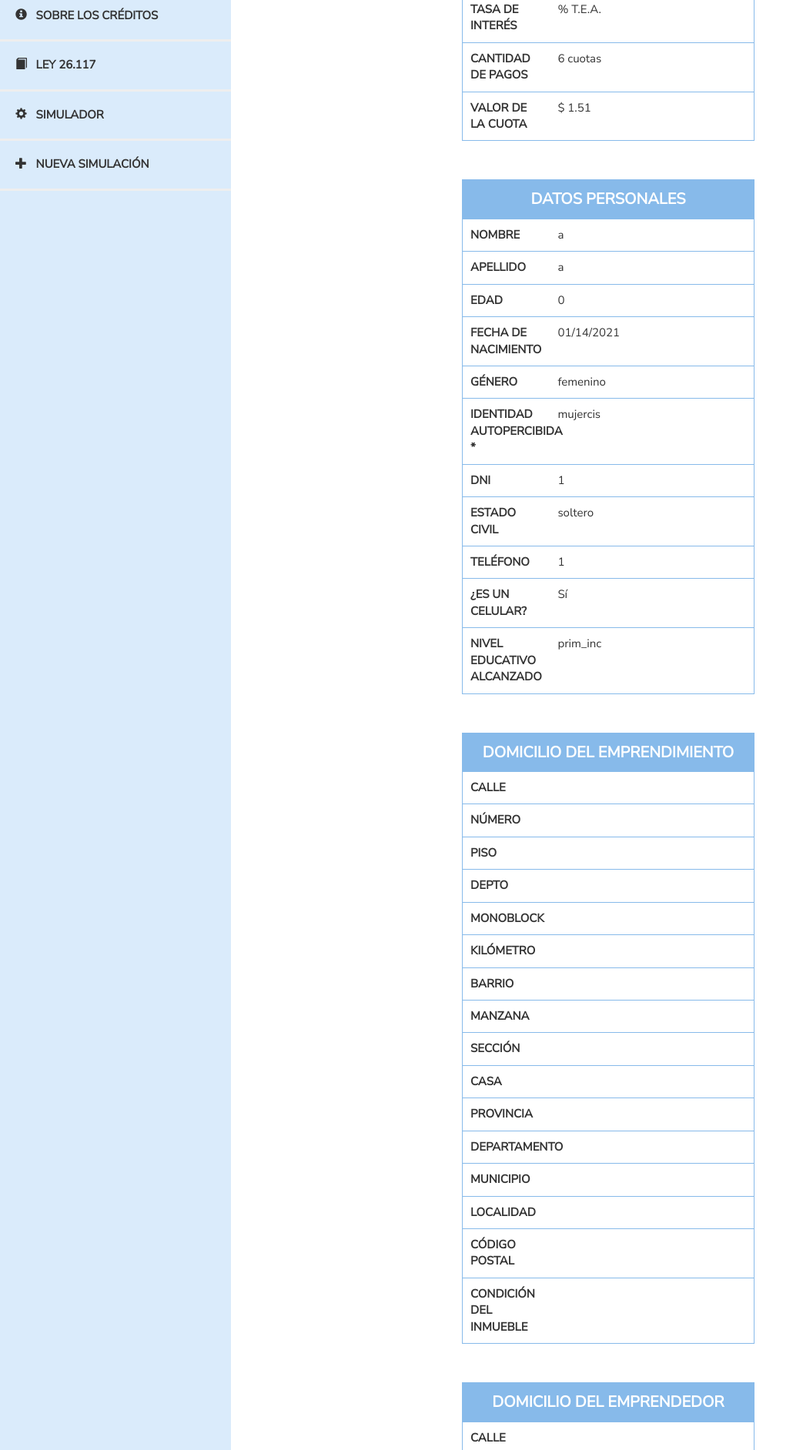
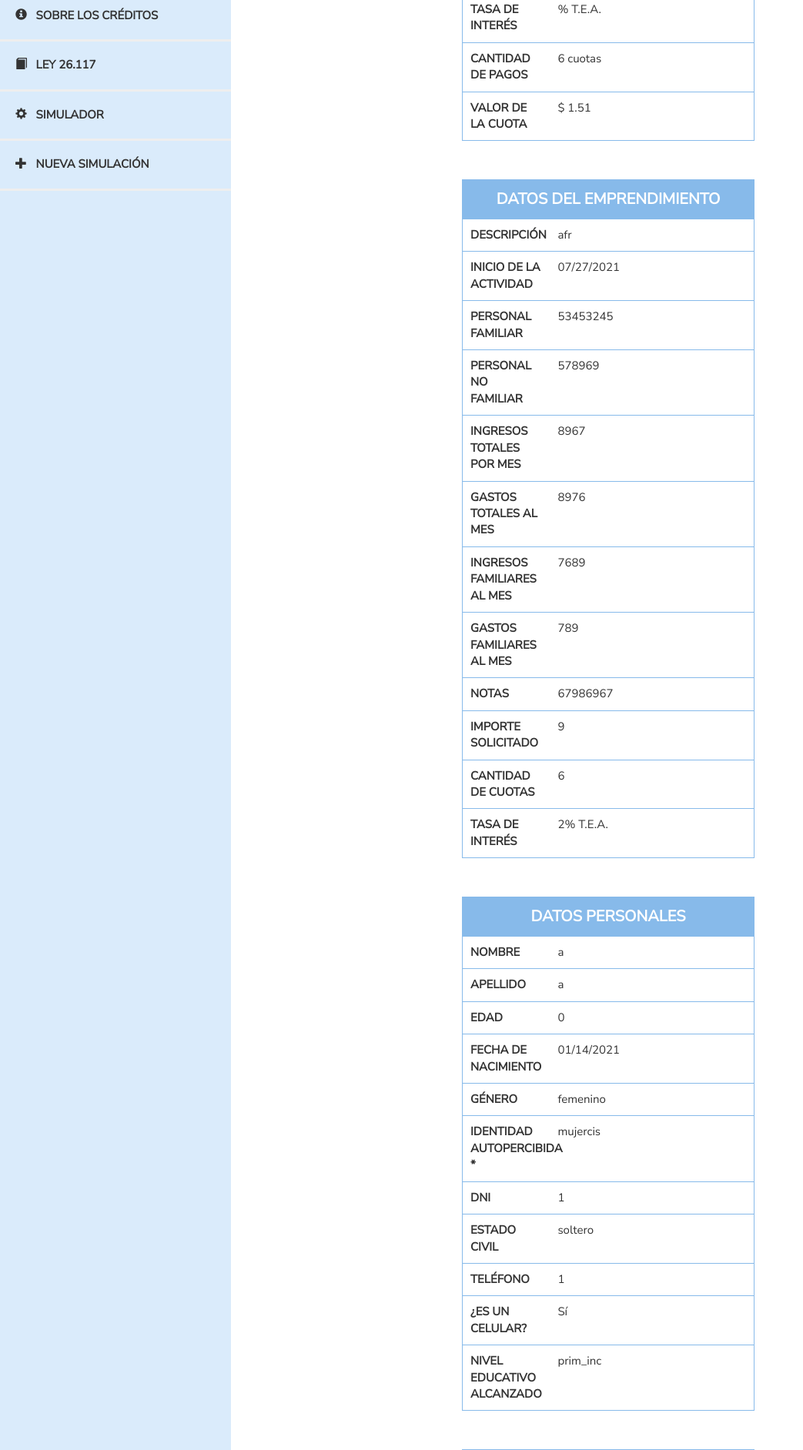
Before and after one commit to autusgo/prestar2, a Django app: page /solicitudes/6/ in a window 1280 px wide. Shown: the part 427-2311 px from the top of the page at 77% size, without its empty margins (0-1043 px from the left). Run offline with Django 3.2, Linux system fonts and the light colour scheme; data comes from the database, SQL or seed files in the repository; both versions use the stored data as it was after the commit; some libraries are stand-ins or nearby versions.

Commit message:
chequea emprendimiento > 6 meses

```diff
--- a/PrestAr/accounts/templates/accounts/register.html
+++ b/PrestAr/accounts/templates/accounts/register.html
@@ -44,7 +44,7 @@
 						<div class="grid-item texto">APELLIDOS</div>
 						<div class="grid-item">{{form.apellido}}</div>
 						<div class="grid-item texto">FECHA DE NACIMIENTO</div>
-						<div class="grid-item"><input type="date" {{form.fec_nac}} </div>
+						<div class="grid-item">{{form.fec_nac}} </div>
 						<div class="grid-item texto">GÉNERO</div>
 						<div class="grid-item">{{form.genero}}</div>
 						<div class="grid-item texto">IDENTIDAD AUTOPERCIBIDA *</div>
@@ -95,7 +95,7 @@
 						<div class="grid-item">{{form1.localidad}}</div>
 						<div class="grid-item texto">CÓDIGO POSTAL</div>
 						<div class="grid-item">{{form1.cod_postal}}</div>
-						<div class="grid-item texto">CONDICIÓN DE LA VIVIENDA</div>
+						<div class="grid-item texto">CONDICIÓN DEL INMUEBLE</div>
 						<div class="grid-item">{{form1.condicion	}}</div>
 
 					</div>
--- a/PrestAr/prestamos/models.py
+++ b/PrestAr/prestamos/models.py
@@ -163,7 +163,7 @@ class Solicitud(models.Model):
     domicilio_viv = models.ForeignKey(
         Domicilio, on_delete=models.CASCADE, related_name='domicilioviv', null=True)
     domicilio_emp = models.ForeignKey(
-        Domicilio, on_delete=models.CASCADE, related_name='domicilioemp')
+        Domicilio, on_delete=models.CASCADE, related_name='domicilioemp', null=True)
     datos_contacto = models.IntegerField(blank=True)
     personal_familiar = models.IntegerField()
     personal_nofamiliar = models.IntegerField()
@@ -199,6 +199,14 @@ class Solicitud(models.Model):
                               (1-(1+(interes/12))**(-self.cant_cuotas)), 2)
         return round(calculo_cuota, 2)
 
+    def minimo(self):
+        minimo = float((date.today() - self.inicio_actividad).days / 365.25)
+        if minimo > 0.5:
+            minimo = True
+        else:
+            minimo = False
+        return minimo
+
     def save(self, *args, **kwargs):
         # Toma el resultado de la función y lo guarda en el modelo
         self.cuota_final = self.calculo_cuota()
--- a/PrestAr/prestamos/templates/solicitudes/solicitud_detail.html
+++ b/PrestAr/prestamos/templates/solicitudes/solicitud_detail.html
@@ -23,6 +23,34 @@
           <div class="grid-item">{{ solicitud.cant_cuotas }} cuotas</div>
           <div class="grid-item texto">VALOR DE LA CUOTA</div>
           <div class="grid-item">$ {{ solicitud.calculo_cuota }}</div>
+			</div>
+
+      <div class="caja">
+        <div class="grid-item titulo">DATOS DEL EMPRENDIMIENTO</div>
+          <div class="grid-item texto">DESCRIPCIÓN</div>
+          <div class="grid-item">{{ solicitud.descripcion_emp }}</div>
+          <div class="grid-item texto">INICIO DE LA ACTIVIDAD</div>
+          <div class="grid-item">{{ solicitud.inicio_actividad|date:"SHORT_DATE_FORMAT" }}</div>
+          <div class="grid-item texto">PERSONAL FAMILIAR</div>
+          <div class="grid-item">{{ solicitud.personal_familiar}}</div>
+          <div class="grid-item texto">PERSONAL NO FAMILIAR</div>
+          <div class="grid-item">{{ solicitud.personal_nofamiliar }}</div>
+          <div class="grid-item texto">INGRESOS TOTALES POR MES</div>
+          <div class="grid-item">{{ solicitud.ingreso_emp_mes }}</div>
+          <div class="grid-item texto">GASTOS TOTALES AL MES</div>
+          <div class="grid-item">{{ solicitud.gastos_emp }}</div>
+          <div class="grid-item texto">INGRESOS FAMILIARES AL MES</div>
+          <div class="grid-item">{{ solicitud.ingresos_familiares_mes }}</div>
+          <div class="grid-item texto">GASTOS FAMILIARES AL MES</div>
+          <div class="grid-item">{{ solicitud.gastos_familiares_mes }}</div>
+          <div class="grid-item texto">NOTAS</div>
+          <div class="grid-item">{{ solicitud.notas }}</div>
+          <div class="grid-item texto">IMPORTE SOLICITADO</div>
+          <div class="grid-item">{{ solicitud.importe_solicitado }}</div>
+          <div class="grid-item texto">CANTIDAD DE CUOTAS</div>
+          <div class="grid-item">{{ solicitud.cant_cuotas }}</div>
+          <div class="grid-item texto">TASA DE INTERÉS</div>
+          <div class="grid-item">{{ solicitud.tasa_anual }}% T.E.A.</div>
 			</div>
 
       <div class="caja">
@@ -54,7 +82,7 @@
       </div>
 
       <div class="caja">
-        <div class="grid-item titulo">DOMICILIO DEL EMPRENDIMIENTO</div>
+        <div class="grid-item titulo">DATOS DEL DOMICILIO</div>
 
         <div class="grid-item texto">CALLE</div>
         <div class="grid-item">{{ solicitud.domicilio_emp.calle }}</div>
@@ -91,7 +119,7 @@
 
       </div>
 
-      <div class="caja">
+      <!-- <div class="caja">
         <div class="grid-item titulo">DOMICILIO DEL EMPRENDEDOR</div>
 
         <div class="grid-item texto">CALLE</div>
@@ -127,7 +155,7 @@
         <div class="grid-item texto">CONDICIÓN DEL INMUEBLE</div>
         <div class="grid-item">{{solicitud.domicilio_viv.condicion}}</div>
 
-      </div>
+      </div> -->
 
 	</form>
 
--- a/PrestAr/prestamos/templates/solicitudes/solicitud_edit.html
+++ b/PrestAr/prestamos/templates/solicitudes/solicitud_edit.html
@@ -12,9 +12,7 @@
            <div class="grid-item texto">DESCRIPCIÓN DEL EMPRENDIMIENTO</div>
            <div class="grid-item">{{ form.descripcion_emp }}</div>
            <div class="grid-item texto">INICIO DE LA ACTIVIDAD</div>
-           <div class="grid-item"><input type="date" {{ form.inicio_actividad }}</div>
-           <div class="grid-item texto">DOMICILIO DEL EMPRENDIMIENTO</div>
-           <div class="grid-item">{{ form.domicilio_emp }}</div>
+           <div class="grid-item"> {{ form.inicio_actividad }}</div>
            <div class="grid-item texto">TELÉFONO DE CONTACTO</div>
            <div class="grid-item">{{ form.datos_contacto }}</div>
            <div class="grid-item texto">PERSONAL FAMILIAR</div>
--- a/PrestAr/prestamos/views.py
+++ b/PrestAr/prestamos/views.py
@@ -106,19 +106,24 @@ def solicitud_detail(request, pk):
 def solicitud_new(request):
     if request.method == "POST":
         form = SolicitudForm(request.POST)
+        # print(form)
         if form.is_valid():
             solicitud = form.save(commit=False)
             solicitud.emprendedor = request.user
-            print('prueba')
-            if solicitud.importe_solicitado <= int(12*(solicitud.smvm.monto)):
-                if request.user.is_authenticated:
-                    solicitud.author = request.user
-                solicitud.save()
-                return redirect('solicitud_detail', pk=solicitud.pk)
+            minimo = solicitud.minimo()
+            if minimo == True:
+                if solicitud.importe_solicitado <= int(12*(solicitud.smvm.monto)):
+                    if request.user.is_authenticated:
+                        solicitud.author = request.user
+                    solicitud.save()
+                    return redirect('solicitud_detail', pk=solicitud.pk)
+                else:
+                    maximo = str(12*(solicitud.smvm.importe_solicitado))
+                    messages.error(
+                        request, f'El monto solicitado supera los 12 salarios mínimos. Debe ser inferior a ${maximo}')
             else:
-                maximo = str(12*(solicitud.smvm.importe_solicitado))
                 messages.error(
-                    request, f'El monto solicitado supera los 12 salarios mínimos. Debe ser inferior a ${maximo}')
+                    request, 'El emprendimiento debe tener una antigüedad mayor a los 6 meses')
         else:
             messages.error(request, 'Algo no está bien')
     else:
```
Also changed, not shown: PrestAr/accounts/forms.py (+11 -0 lines), PrestAr/prestamos/forms.py (+8 -2 lines), PrestAr/db.sqlite3, PrestAr/prestamos/migrations/0021_alter_solicitud_domicilio_emp.py (added).
